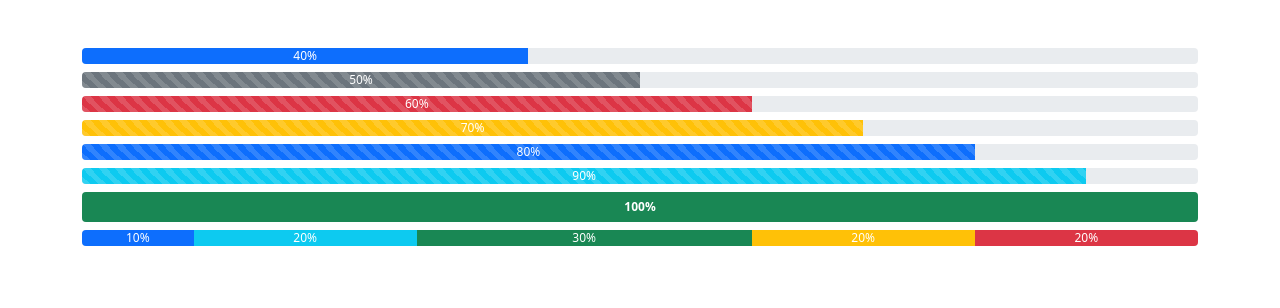
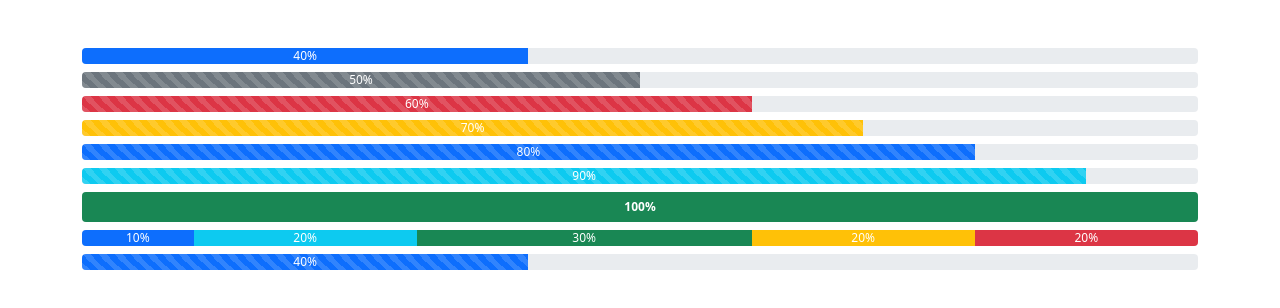
Before and after one commit to TheCreativeMind77/bootstrap_progressbar, a plain HTML site: page index.html in a window 1280 px wide. Drawn offline with nearby package versions, Linux system fonts and the light colour scheme.

Commit message:
2nd commit

```diff
--- a/index.html
+++ b/index.html
@@ -74,6 +74,14 @@
         </div>
     </div>
 
+    <div class="container-fluid mt-2">
+        <div class="container">
+            <div class="progress">
+                <div class="progress-bar bg-primary progress-bar-striped" style="width: 40%;">40%</div>
+            </div>
+        </div>
+    </div>
+
 
 
 
```
